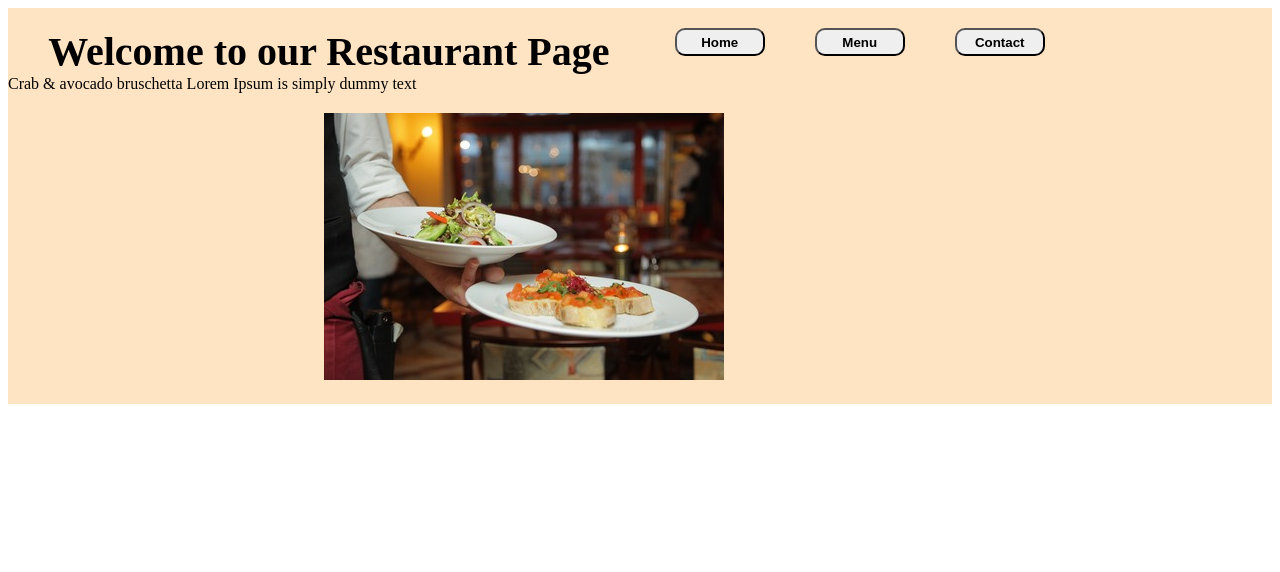
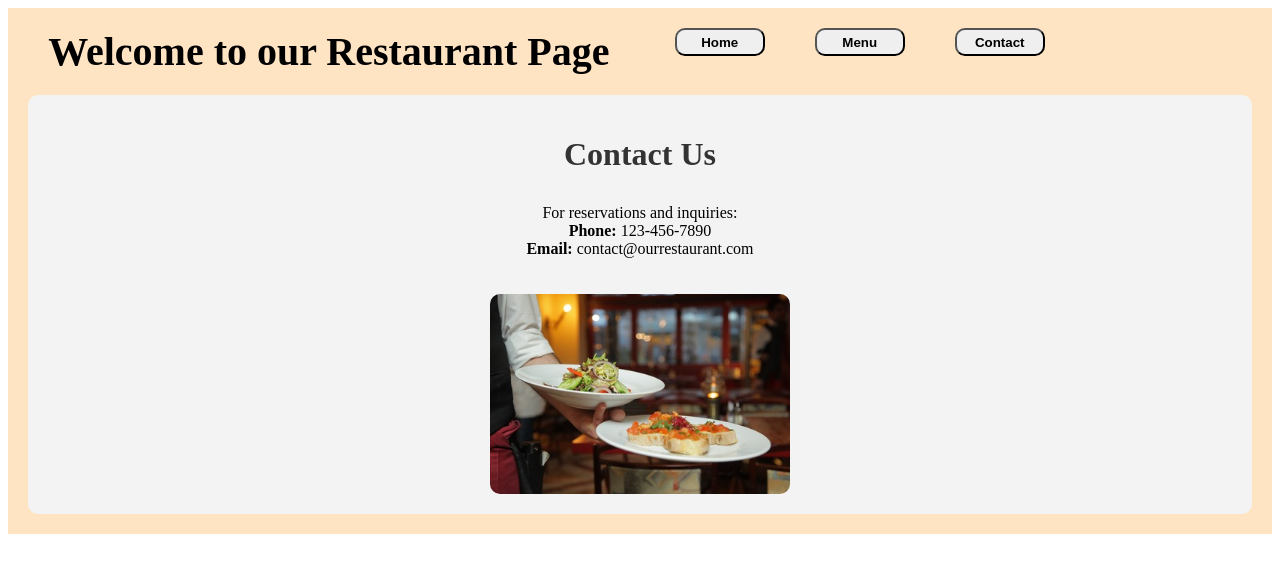
Before and after one commit to nd31pr0/Restaurant_Page, a website built with webpack: page dist/index.html in a window 1280 px wide. Both pictures are taken after a click on the button "Contact". Built offline with nearby package versions, Linux system fonts and the light colour scheme.

Commit message:
improved look and feel of contact page

```diff
--- a/src/Contact.js
+++ b/src/Contact.js
@@ -5,20 +5,44 @@ import restauImg from './restau.jpg'; // Import missing restauImg
 export default function Contact() {
     const content = document.getElementById('content');
     content.innerHTML = ''; // Clear existing content
-    content.appendChild(Header()); // Add header
 
+    content.appendChild(Header());
+    // Creating main container for the contact page
+    const contactContainer = document.createElement('div');
+    contactContainer.setAttribute('id', 'contact-container');
+    contactContainer.style.display = 'flex';
+    contactContainer.style.flexDirection = 'column';
+    contactContainer.style.alignItems = 'center';
+    contactContainer.style.justifyContent = 'center';
+    contactContainer.style.margin = '20px';
+    contactContainer.style.padding = '20px';
+    contactContainer.style.borderRadius = '10px';
+    contactContainer.style.backgroundColor = '#f3f3f3';
 
-    const txt = document.createElement('div');
-    txt.setAttribute('id', 'txt-1');
-    txt.textContent = "Crab & avocado bruschetta Lorem Ipsum is simply dummy text"
+    // Adding a header
+    const contactHeader = document.createElement('h1');
+    contactHeader.textContent = 'Contact Us';
+    contactHeader.style.color = '#333';
+    contactHeader.style.marginBottom = '15px';
 
-    const dImg = document.createElement("div");
-    dImg.setAttribute("id", "d-img");
+    // Contact information
+    const contactInfo = document.createElement('p');
+    contactInfo.innerHTML = 'For reservations and inquiries:<br><strong>Phone:</strong> 123-456-7890<br><strong>Email:</strong> contact@ourrestaurant.com';
+    contactInfo.style.textAlign = 'center';
 
-    const imgIcn = new Image();
-    imgIcn.src = restauImg;
-    dImg.appendChild(imgIcn);
+    // Image
+    const image = new Image();
+    image.src = restauImg;
+    image.style.width = '300px';
+    image.style.height = '200px';
+    image.style.borderRadius = '10px';
+    image.style.marginTop = '20px';
 
-    content.appendChild(txt);
-    content.appendChild(dImg);
+    // Appending elements to the container
+    contactContainer.appendChild(contactHeader);
+    contactContainer.appendChild(contactInfo);
+    contactContainer.appendChild(image);
+
+    // Appending the container to the content div
+    content.appendChild(contactContainer);
 }
--- a/src/page-load.js
+++ b/src/page-load.js
@@ -1,43 +1,11 @@
 import Header from './Header.js';
 import restauImg from './restau.jpg';
-import Contact from './Contact.js';
-import Menu from './Menu.js';
 
 export default function pageLoad() {
     const content = document.getElementById('content');
     content.innerHTML = ''; // Clear existing content
 
     content.appendChild(Header()); // Add header
-
-    // //header = Header();
-    // const header = document.createElement("div");
-    // header.setAttribute("id", "header");
-
-
-    // const left = document.createElement("div")
-    // left.setAttribute("id", "left");
-    // left.textContent = "Welcome to our Restaurant Page";
-
-    // const right = document.createElement("div")
-    // right.setAttribute("id", "right");
-
-    header.appendChild(left);
-    header.appendChild(right);
-
-    home.onclick = function() {
-        return  pageLoad();
-    }
-
-    menu.onclick = function() {
-        return Menu();
-    }
-
-    contact.onclick = function() {
-        return Contact();
-    }
-
-
-
 
     const cnt = document.createElement("div");
     cnt.setAttribute("id", "content-b");
--- a/src/style.css
+++ b/src/style.css
@@ -49,3 +49,6 @@ button:hover {
     margin: 20px auto;
     border-radius: 20px;
 }
+#txt-1 {
+    font-weight: 500;
+}
```
Also changed, not shown: dist/main.js.
